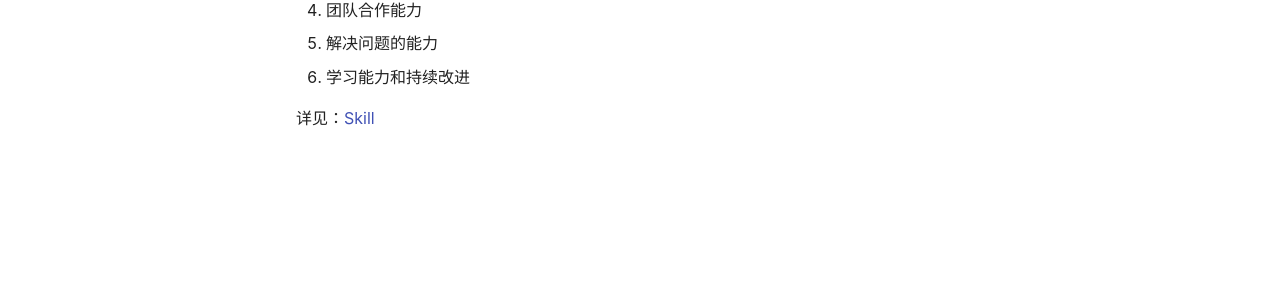
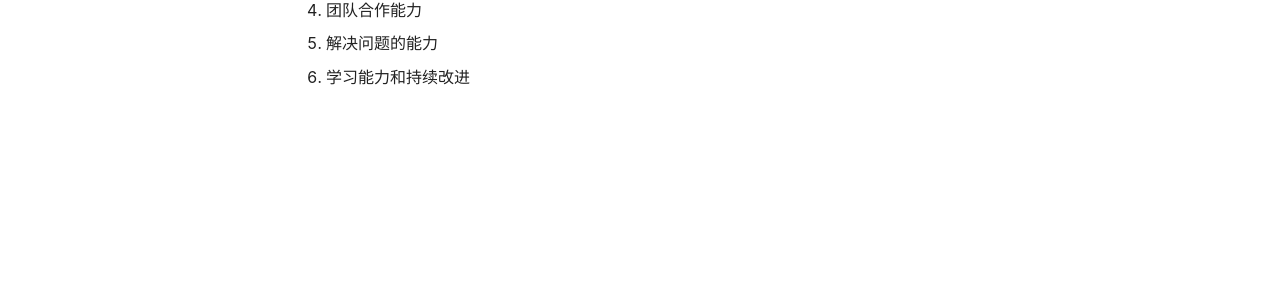
Before and after one commit to coyang/blogs, an MkDocs documentation site: the page built from docs/about/index.md, in a window 1280 px wide. Shown: the part 414-714 px from the top of the page. Built offline with MkDocs 1.6.1 and Material for MkDocs 9.7.7, drawn with Linux system fonts in a browser that asks for light colours.

Commit message:
Remove skill link

```diff
--- a/docs/about/index.md
+++ b/docs/about/index.md
@@ -10,5 +10,3 @@
 4. 团队合作能力
 5. 解决问题的能力
 6. 学习能力和持续改进
-
-详见：[Skill](./personal/skill.md)
```
